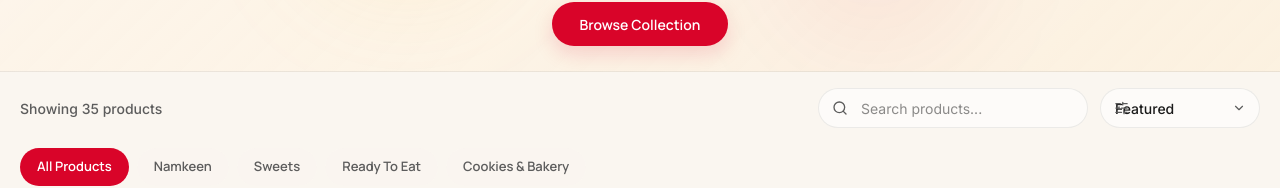
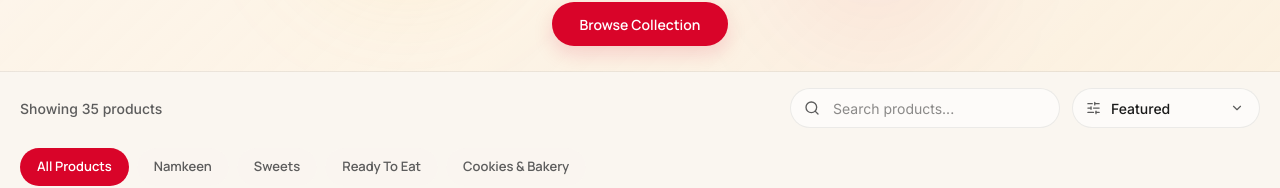
Before and after one commit to JIIT-Himanshi/foodex-redesign, a React (Vite) app: page /products in a window 1280 px wide. Shown: the part 300-488 px from the top of the page. Built offline with nearby package versions, Linux system fonts and the light colour scheme.

Commit message:
Fix Featured sort dropdown alignment. The icon currently overlaps with the text and spacing feels broken.

```diff
--- a/src/pages/ProductsPage.jsx
+++ b/src/pages/ProductsPage.jsx
@@ -141,7 +141,7 @@ function ProductsPage() {
 
               {/* Sort Dropdown */}
               <div className="sort-select-wrapper">
-                <SlidersHorizontal className="search-input-icon" size={15} />
+                <SlidersHorizontal className="sort-select-icon" size={15} />
                 <select
                   value={sortBy}
                   className="sort-select-field font-body"
--- a/src/styles/products-page.css
+++ b/src/styles/products-page.css
@@ -245,10 +245,20 @@
   min-width: 160px;
 }
 
+.sort-select-icon {
+  position: absolute;
+  left: 14px;
+  top: 50%;
+  transform: translateY(-50%);
+  color: var(--color-text-secondary);
+  pointer-events: none;
+  z-index: 1;
+}
+
 .sort-select-field {
   width: 100%;
   height: 40px;
-  padding: 0 32px 0 14px;
+  padding: 0 40px 0 38px;
   border-radius: 999px;
   border: 1px solid var(--color-border);
   background-color: rgba(255, 255, 255, 0.6);
@@ -268,7 +278,7 @@
 
 .sort-select-arrow {
   position: absolute;
-  right: 14px;
+  right: 16px;
   top: 50%;
   transform: translateY(-50%);
   color: var(--color-text-secondary);
```
